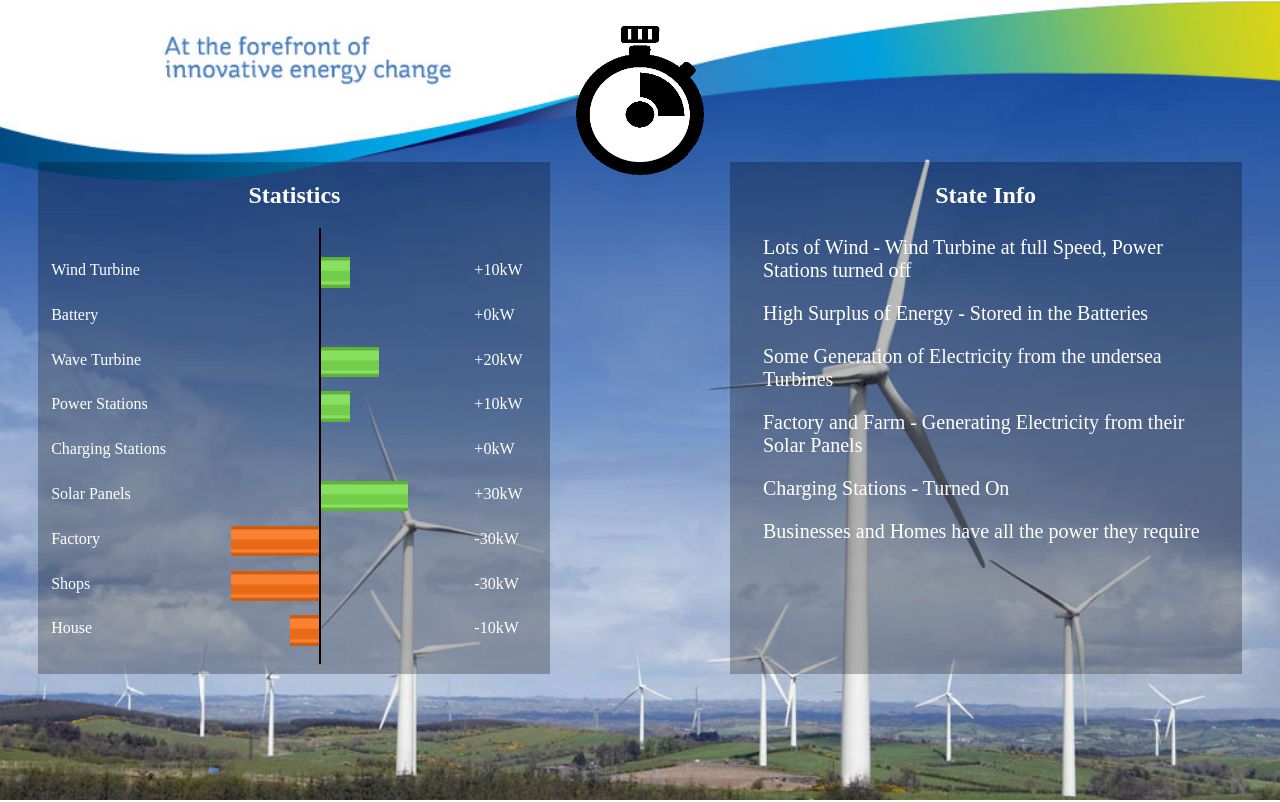
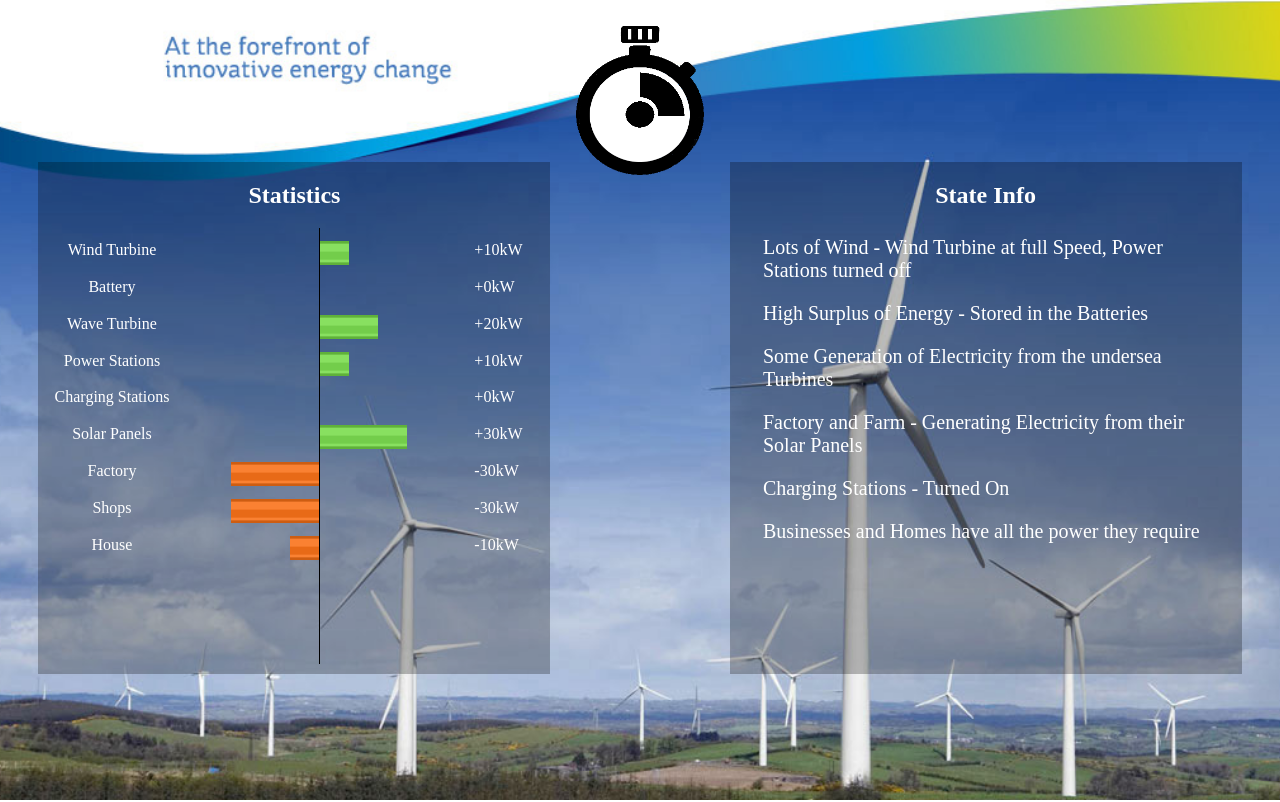
Before and after one commit to CoderStroughair/future-network, a PHP site: page / in a window 1280 px wide. Run offline with PHP 8.4, Linux system fonts and the light colour scheme.

Commit message:
Fixed Issues with Scaling somewhat

```diff
--- a/index.html
+++ b/index.html
@@ -20,49 +20,43 @@
 					<!--This div does very little other than a small amount of formatting for the boxes inside box_left-->
 					<div id = "variables">
 						<!--names holds the only static values on the page-->
-						<div id = "names">
-							<ul class = "barcharts">
-								<li>Wind Turbine</li>
-								<li>Battery</li>
-								<li>Wave Turbine</li>
-								<li>Power Stations</li>
-								<li>Charging Stations</li>
-								<li>Solar Panels</li>
-								<li>Factory</li>
-								<li>Shops</li>
-								<li>House</li>
-							</ul>
+						<div id = "names" class = "barcharts">
+								<div>Wind Turbine</div>
+								<div>Battery</div>
+								<div>Wave Turbine</div>
+								<div>Power Stations</div>
+								<div>Charging Stations</div>
+								<div>Solar Panels</div>
+								<div>Factory</div>
+								<div>Shops</div>
+								<div>House</div>
 						</div>
 						<!--values_red holds the first barchart, the usage meters for the sources-->
-						<div id = "values_red">
-							<ul class = "barcharts_r">
-								<li><div id = "wind_r"></div></li>
-								<li><div id = "battery_r"></div></li>
-								<li><div id = "wave_r"></div></li>
-								<li><div id = "station_r"></div></li>
-								<li><div id = "charge_r"></div></li>
-								<li><div id = "solar_r"></div></li>
-								<li><div id = "factory_r"></div></li>
-								<li><div id = "shops_r"></div></li>
-								<li><div id = "house_r"></div></li>
-							</ul>
+						<div id = "values_red" class = "barcharts_r">
+								<div id = "wind_r"></div>
+								<div id = "battery_r"></div>
+								<div id = "wave_r"></div>
+								<div id = "station_r"></div>
+								<div id = "charge_r"></div>
+								<div id = "solar_r"></div>
+								<div id = "factory_r"></div>
+								<div id = "shops_r"></div>
+								<div id = "house_r"></div>
 						</div>
 						<!--values_green holds the second barchart, the generation meters for the sources-->
-						<div id = "values_green">
-							<ul class = "barcharts">
-								<li><div id = "wind"></div></li>
-								<li><div id = "battery"></div></li>
-								<li><div id = "wave"></div></li>
-								<li><div id = "station"></div></li>
-								<li><div id = "charge"></div></li>
-								<li><div id = "solar"></div></li>
-								<li><div id = "factory"></div></li>
-								<li><div id = "shops"></div></li>
-								<li><div id = "house"></div></li>
-							</ul>
+						<div id = "values_green" class = "barcharts">
+								<div id = "wind"></div>
+								<div id = "battery"></div>
+								<div id = "wave"></div>
+								<div id = "station"></div>
+								<div id = "charge"></div>
+								<div id = "solar"></div>
+								<div id = "factory"></div>
+								<div id = "shops"></div>
+								<div id = "house"></div>
 						</div>
 						<!--External data that gives the usage and generation information in English-->
-						<div id = "values_numbers">
+						<div id = "values_numbers" class = "barcharts">
 						</div>
 					</div>
 				</div>
@@ -76,43 +70,37 @@
 		</div>
 		<!--Hidden divs that hold the usage data-->
 		<div id = "state_1" style="display: none;">
-			<ul class = "barcharts">
-				<li class = "wind_v">+50kW</li>
-				<li class = "battery_v">-30kW</li>
-				<li class = "wave_v">+40kW</li>
-				<li class = "station_v">0kW</li>
-				<li class = "charge_v">-20kW</li>
-				<li class = "solar_v">+30kW</li>
-				<li class = "factory_v">-30kW</li>
-				<li class = "shops_v">-30kW</li>
-				<li class = "house_v">-10kW</li>
-			</ul>
+			<div class = "wind_v">+50kW</div>
+			<div class = "battery_v">-30kW</div>
+			<div class = "wave_v">+40kW</div>
+			<div class = "station_v">0kW</div>
+			<div class = "charge_v">-20kW</div>
+			<div class = "solar_v">+30kW</div>
+			<div class = "factory_v">-30kW</div>
+			<div class = "shops_v">-30kW</div>
+			<div class = "house_v">-10kW</div>
 		</div>
 		<div id = "state_2" style="display: none;">
-			<ul class = "barcharts">
-				<li class = "wind_v">+10kW</li>
-				<li class = "battery_v">+0kW</li>
-				<li class = "wave_v">+20kW</li>
-				<li class = "station_v">+10kW</li>
-				<li class = "charge_v">+0kW</li>
-				<li class = "solar_v">+30kW</li>
-				<li class = "factory_v">-30kW</li>
-				<li class = "shops_v">-30kW</li>
-				<li class = "house_v">-10kW</li>
-			</ul>
+			<div class = "wind_v">+10kW</div>
+			<div class = "battery_v">+0kW</div>
+			<div class = "wave_v">+20kW</div>
+			<div class = "station_v">+10kW</div>
+			<div class = "charge_v">+0kW</div>
+			<div class = "solar_v">+30kW</div>
+			<div class = "factory_v">-30kW</div>
+			<div class = "shops_v">-30kW</div>
+			<div class = "house_v">-10kW</div>
 		</div>
 		<div id = "state_3" style="display: none;">
-			<ul class = "barcharts">
-				<li class = "wind_v">+10kW</li>
-				<li class = "battery_v">+5kW</li>
-				<li class = "wave_v">+20kW</li>
-				<li class = "station_v">+0kW</li>
-				<li class = "charge_v">+0kW</li>
-				<li class = "solar_v">+30kW</li>
-				<li class = "factory_v">-15kW</li>
-				<li class = "shops_v">-15kW</li>
-				<li class = "house_v">-5kW</li>
-			</ul>
+			<div class = "wind_v">+10kW</div>
+			<div class = "battery_v">+5kW</div>
+			<div class = "wave_v">+20kW</div>
+			<div class = "station_v">+0kW</div>
+			<div class = "charge_v">+0kW</div>
+			<div class = "solar_v">+30kW</div>
+			<div class = "factory_v">-15kW</div>
+			<div class = "shops_v">-15kW</div>
+			<div class = "house_v">-5kW</div>
 		</div>
 		<!--Hidden iframe that holds the state value that is updated by the python code. Python takes care of timing to keep both in sync-->
 		<iframe id = "state_current" style="display: none;" src = "states.txt" Frameborder = "0"></iframe>
--- a/style.css
+++ b/style.css
@@ -74,155 +74,130 @@ h3{
 	height: 80%;
 }
 .box_left #variables {
-	display: inline-block;
 	position: relative;
 	height: 85%;
-	width: 95%
+	width: 95%;
+	margin-left:2.5%;
 }
 .box_left #variables #names {
-	position: relative;
+	position: absolute;
+	left: 0;
+	top: 0;
+	width: 25%;
 	height: 100%;
-	float: left;
-	width: 25%;
-	text-align: left;
 	overflow: visible;
 }
 .box_left #variables #values_red{
-	position: relative;
-	float: left;
+	position: absolute;
+	top: 0;
+	left: 25%;
 	width: 30%;
-	text-align:right;
 	height: 100%;
 	overflow: visible;
 	border-right: 1px solid black;
 }
 .box_left #variables #values_green{
-	position: relative;
-	float: left;
+	position: absolute;
+	top: 0;
+	left: 55%;
 	width: 30%;
-	text-align: left;
 	height: 100%;
 	overflow: visible;
 	border-left: 1px solid black;
 }
 .box_left #variables #values_numbers{
-	position: relative;
-	float: right;
+	position: absolute;
+	top: 0;
+	right: 0;
 	width: 13%;
 	height: 100%;
 	text-align:left;
 	overflow: visible;
 }
-ul.barcharts {
-	position: relative;
-	display: inline-block;
-	width: 100%;
-	line-height: 2.45em;
-	list-style-type: none;
-	padding: 0;
+.barcharts {
 }
-ul.barcharts li {
-	position: relative;
-	margin: .35em 0;
-	padding: 0;
-}
-ul.barcharts_r {
-	position: relative;
-	display: inline-block;
-	width: 100%;
-	line-height: 2.45em;
-	list-style-type: none;
-	padding: 0;
-}
-ul.barcharts_r li {
-	position: relative;
-	margin: .35em 0;
-	padding: 0;
+.barcharts_r {
 }
 
+.barcharts div, .barcharts_r div{
+	height: 1.5em;
+	margin-top: 0.8em;
+
+}
 /**Information Specific to the Green and Red Bar Charts**/
-#values_green li div{
-	position: relative;
-	height: 1.9em;
-	float: left;
-	clear: both;
-	width: 100%;
-	margin: .45em 0;
+#values_green div{
+	width: 50%;
 	background-image: url("bar_green.png");
 	background-size: 100% 100%;
 }
-#values_red li div{
-	position: relative;
-	right: 0;
-	height: 1.9em;
+#values_red div{
 	float: right;
 	clear: both;
-	width: 100%;
-	margin: .45em 0;
+	width: 50%;
 	background-image: url("bar_red.png");
 	background-size: 100% 100%;
 }
-#values_red li div.zero, #values_green li div.zero {
+#values_red div.zero, #values_green div.zero {
 	width:0%;
 }
-#values_red li div.zero_five, #values_green li div.zero_five {
+#values_red div.zero_five, #values_green div.zero_five {
 	width:5%;
 }
-#values_red li div.one,#values_green li div.one {
+#values_red div.one,#values_green div.one {
 	width: 10%;
 }
-#values_red li div.one_five,#values_green li div.one_five {
+#values_red li div.one_five,#values_green  div.one_five {
 	width: 15%;
 }
-#values_red li div.two,#values_green li div.two {
+#values_red  div.two,#values_green  div.two {
 	width: 20%;
 }
-#values_red li div.two_five,#values_green li div.two_five {
+#values_red  div.two_five,#values_green  div.two_five {
 	width: 25%;
 }
-#values_red li div.three,#values_green li div.three {
+#values_red  div.three,#values_green  div.three {
 	width: 30%;
 }
-#values_red li div.three_five,#values_green li div.three_five {
+#values_red  div.three_five,#values_green  div.three_five {
 	width: 35%;
 }
-#values_red li div.four,#values_green li div.four {
+#values_red  div.four,#values_green  div.four {
 	width: 40%;
 }
-#values_red li div.four_five,#values_green li div.four_five {
+#values_red  div.four_five,#values_green  div.four_five {
 	width: 45%;
 }
-#values_red li div.five,#values_green li div.five {
+#values_red  div.five,#values_green  div.five {
 	width: 50%;
 }
-#values_red li div.five_five,#values_green li div.five_five {
+#values_red  div.five_five,#values_green  div.five_five {
 	width: 55%;
 }
-#values_red li div.six,#values_green li div.six {
+#values_red  div.six,#values_green  div.six {
 	width: 60%;
 }
-#values_red li div.six_five,#values_green li div.six_five {
+#values_red  div.six_five,#values_green  div.six_five {
 	width: 65%;
 }
-#values_red li div.seven,#values_green li div.seven {
+#values_red  div.seven,#values_green  div.seven {
 	width: 70%;
 }
-#values_red li div.seven_five,#values_green li div.seven_five {
+#values_red  div.seven_five,#values_green  div.seven_five {
 	width: 75%;
 }
-#values_red li div.eight,#values_green li div.eight {
+#values_red  div.eight,#values_green  div.eight {
 	width: 80%;
 }
-#values_red li div.eight_five,#values_green li div.eight_five {
+#values_red  div.eight_five,#values_green  div.eight_five {
 	width: 85%;
 }
-#values_red li div.nine,#values_green li div.nine {
+#values_red  div.nine,#values_green  div.nine {
 	width: 95%;
 }
-#values_red li div.nine_five,#values_green li div.nine_five {
+#values_red  div.nine_five,#values_green  div.nine_five {
 	width: 90%;
 }
-#values_red li div.ten,#values_green li div.ten {
+#values_red  div.ten,#values_green  div.ten {
 	width: 100%;
 }
 /*End of Left Side */
```
